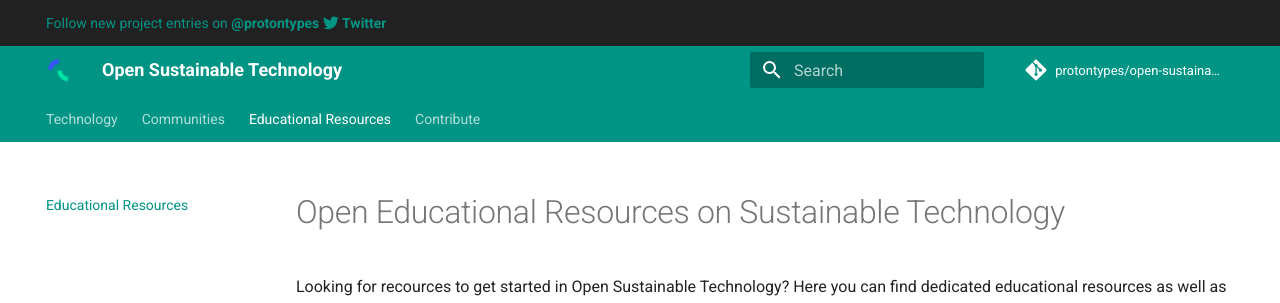
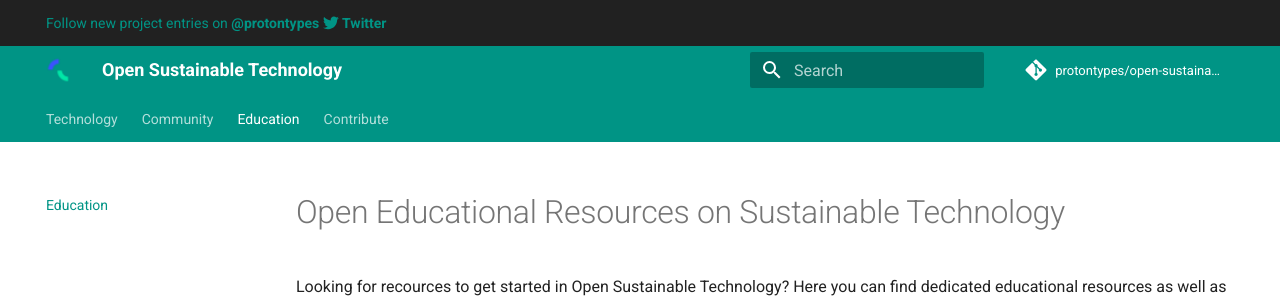
Before and after one commit to protontypes/open-sustainable-technology, an MkDocs documentation site: the page built from docs/EDUCATION.md, in a window 1280 px wide and 1239 px high. Shown: the top 303 px of the window. Built offline with MkDocs 1.6.1 and Material for MkDocs 9.7.7, drawn with Linux system fonts in a browser that asks for light colours; comment, search, counter and statistics services are not loaded.

Commit message:
Update mkdocs.yml

```diff
--- a/mkdocs.yml
+++ b/mkdocs.yml
@@ -5,8 +5,8 @@ repo_name: 'protontypes/open-sustainable-technology'
 repo_url: 'https://github.com/protontypes/open-sustainable-technology'
 nav:
   - "Technology": "index.md"
-  - "Communities": "COMMUNITIES.md"
-  - "Educational Resources": "EDUCATION.md"
+  - "Community": "COMMUNITIES.md"
+  - "Education": "EDUCATION.md"
   - "Contribute": "CONTRIBUTING.md"
 
 theme:
```
